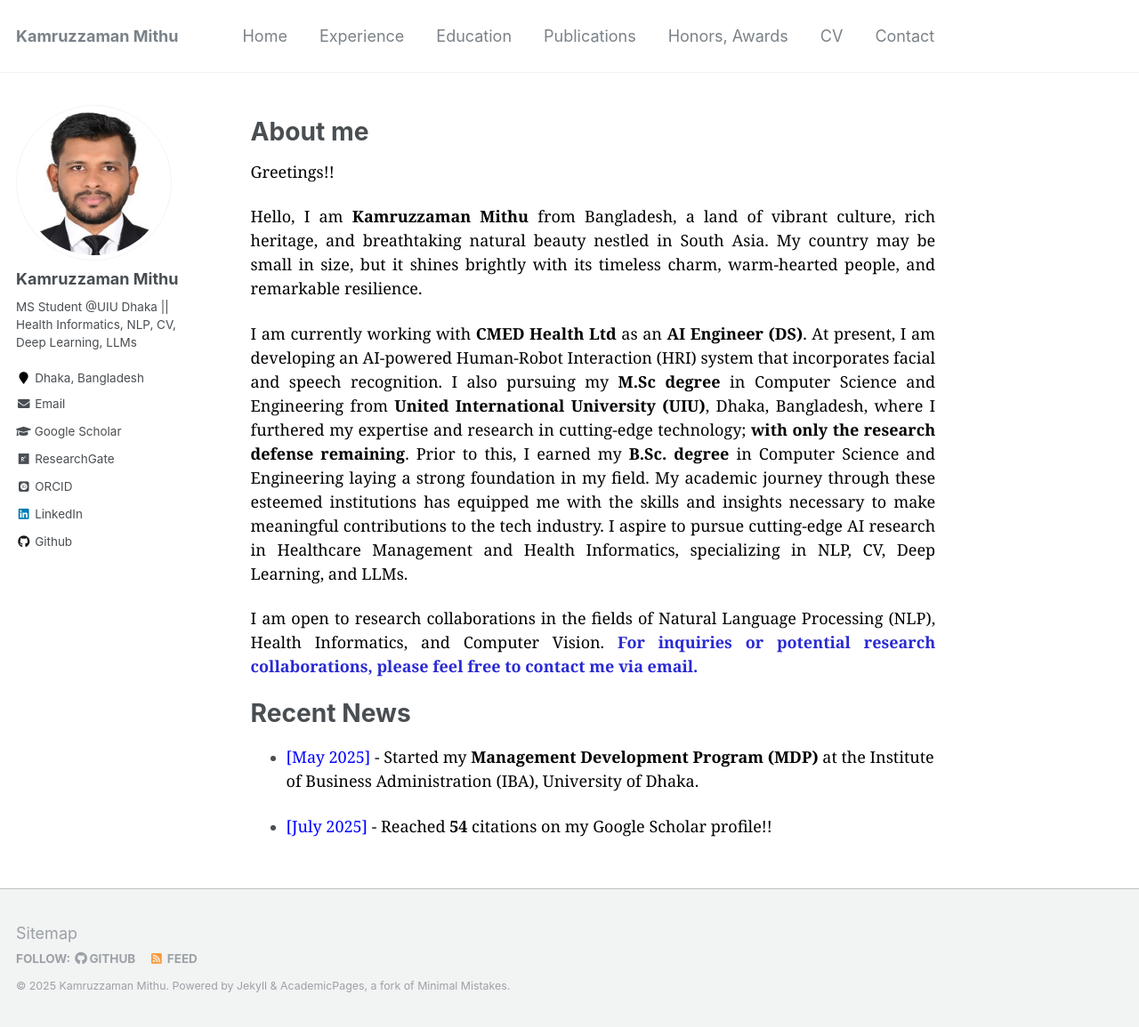
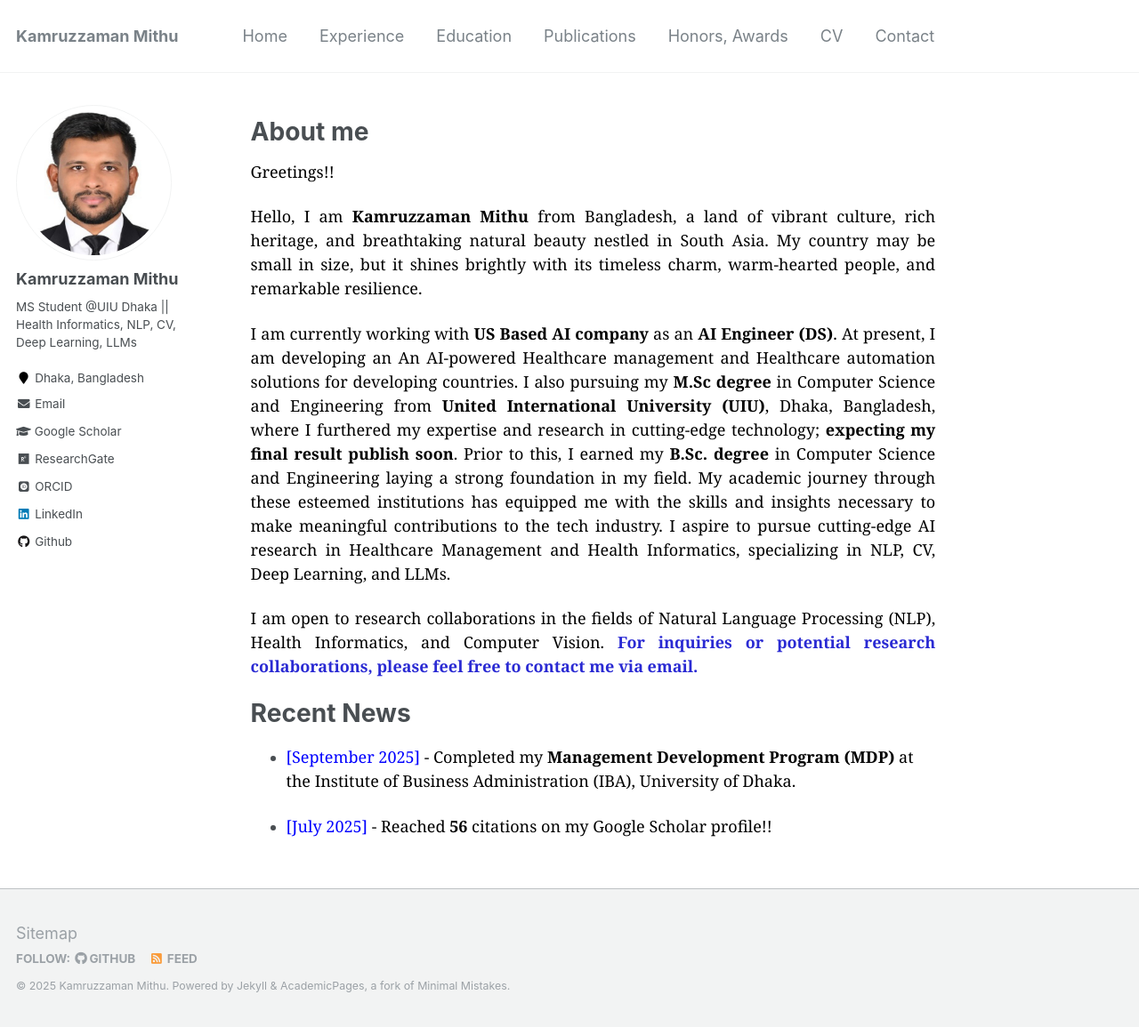
Before and after one commit to kmithuiu/kmithuiu.github.io, a Jekyll site: the page built from _pages/about.md, in a window 1280 px wide and 1155 px high. Shown: the whole window at 89% size. Built offline with Jekyll 4.4.1, drawn with Linux system fonts in a browser that asks for light colours; some web fonts are replaced.

Commit message:
Update about.md

```diff
--- a/_pages/about.md
+++ b/_pages/about.md
@@ -15,7 +15,7 @@ redirect_from:
 
 <p style="text-align:justify; color:black; font-family:Georgia">Hello, I am <b>Kamruzzaman Mithu</b> from Bangladesh, a land of vibrant culture, rich heritage, and breathtaking natural beauty nestled in South Asia. My country may be small in size, but it shines brightly with its timeless charm, warm-hearted people, and remarkable resilience. </p>
 
-<p style="text-align:justify; color:black; font-family:Georgia"> I am currently working with <b><a href="https://cmed.com.bd/" target="_blank" style="color:black;">CMED Health Ltd</a></b> as an <b>AI Engineer (DS)</b>. At present, I am developing an AI-powered Human-Robot Interaction (HRI) system that incorporates facial and speech recognition. I also pursuing my <b>M.Sc degree</b> in Computer Science and Engineering from <b><a href="https://www.uiu.ac.bd/" target="_blank" style="color:black;">United International University (UIU)</a></b>, Dhaka, Bangladesh, where I furthered my expertise and research in cutting-edge technology; <b>with only the research defense remaining</b>. Prior to this, I earned my <b>B.Sc. degree </b> in Computer Science and Engineering <!-- from <b><a href="https://bu.edu.bd/" target="_blank" style="color:black;"> Bangladesh University (BU)</a></b> Dhaka, Bangladesh, --> laying a strong foundation in my field. My academic journey through these esteemed institutions has equipped me with the skills and insights necessary to make meaningful contributions to the tech industry. I aspire to pursue cutting-edge AI research in Healthcare Management and Health Informatics, specializing in NLP, CV, Deep Learning, and LLMs. </p>
+<p style="text-align:justify; color:black; font-family:Georgia"> I am currently working with <b><a href="https://cmed.com.bd/" target="_blank" style="color:black;">US Based AI company</a></b> as an <b>AI Engineer (DS)</b>. At present, I am developing an An AI-powered Healthcare management and Healthcare automation solutions for developing countries. I also pursuing my <b>M.Sc degree</b> in Computer Science and Engineering from <b><a href="https://www.uiu.ac.bd/" target="_blank" style="color:black;">United International University (UIU)</a></b>, Dhaka, Bangladesh, where I furthered my expertise and research in cutting-edge technology; <b>expecting my final result publish soon</b>. Prior to this, I earned my <b>B.Sc. degree </b> in Computer Science and Engineering <!-- from <b><a href="https://bu.edu.bd/" target="_blank" style="color:black;"> Bangladesh University (BU)</a></b> Dhaka, Bangladesh, --> laying a strong foundation in my field. My academic journey through these esteemed institutions has equipped me with the skills and insights necessary to make meaningful contributions to the tech industry. I aspire to pursue cutting-edge AI research in Healthcare Management and Health Informatics, specializing in NLP, CV, Deep Learning, and LLMs. </p>
 
 <p style="text-align:justify; color:black; font-family:Georgia">I am open to research collaborations in the fields of Natural Language Processing (NLP), Health Informatics, and Computer Vision. <span style="color:#2a2ad3;font-weight:bold">For inquiries or potential research collaborations, please feel free to contact me via email.</span></p>
 
@@ -24,7 +24,7 @@ redirect_from:
 
 # Recent News
 <!-- * <span style="font-family:Georgia; color:black"><span style="color:Blue">[January 2025]</span> - Started my <b>PhD program</b> at the school of Systems and Computing, <a href="https://www.unsw.edu.au/canberra" target="_blank" style="color:#364850;font-weight:bold">The University of New South Wales</a>, Canberra, ACT 2600, Australia. -->
-* <span style="font-family:Georgia; color:black"><span style="color:Blue">[May 2025]</span> - Started my
+* <span style="font-family:Georgia; color:black"><span style="color:Blue">[September 2025]</span> - Completed my
  <b>Management Development Program (MDP)</b> at the Institute of Business Administration (IBA), University of Dhaka.
 
-* <span style="font-family:Georgia; color:black"><span style="color:Blue">[July 2025]</span> - Reached <b>54</b> citations on my Google Scholar profile!!
+* <span style="font-family:Georgia; color:black"><span style="color:Blue">[July 2025]</span> - Reached <b>56</b> citations on my Google Scholar profile!!
```
